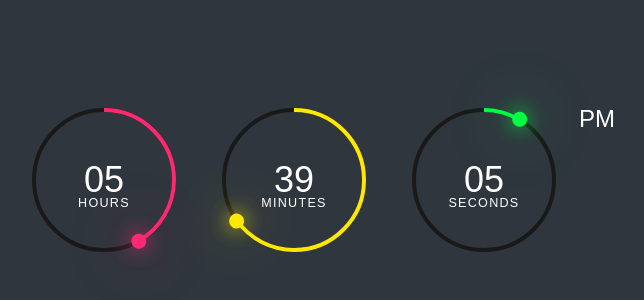
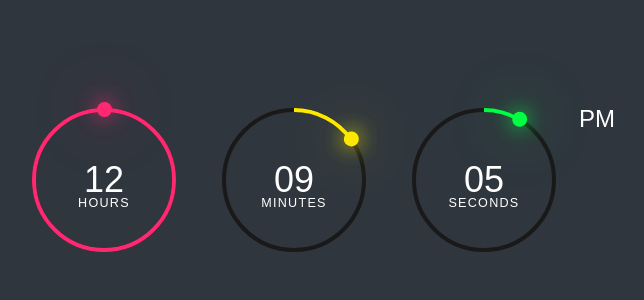
Before and after one commit to rkumar181298/digitalClock, a plain HTML site: page index.html in a window 1280 px wide. Shown: the part 220-520 px from the top of the page, without its empty margins (326-970 px from the left). Drawn offline with Linux system fonts and the light colour scheme; a web font is replaced by a local one.

Commit message:
-- minor change

```diff
--- a/index.html
+++ b/index.html
@@ -60,8 +60,8 @@
             let sec_dot = document.querySelector('.sec_dot');
 
             let date = new Date();
-            date.setHours(date.getHours()+5);
-            date.setMinutes(date.getMinutes()+30);
+            date.setHours(date.getHours());
+            date.setMinutes(date.getMinutes());
             let h = date.getHours();
             let m = date.getMinutes();
             let s = date.getSeconds();
```
